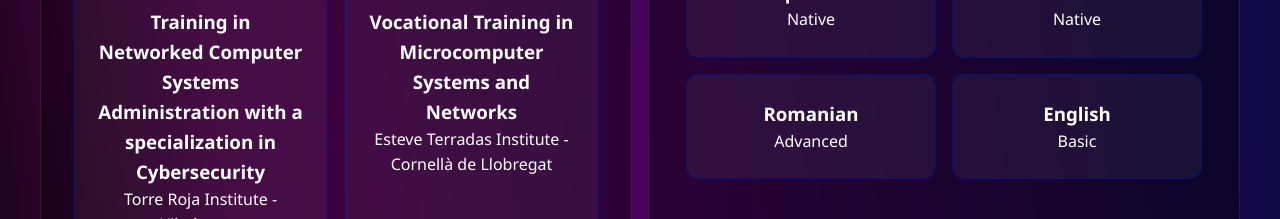
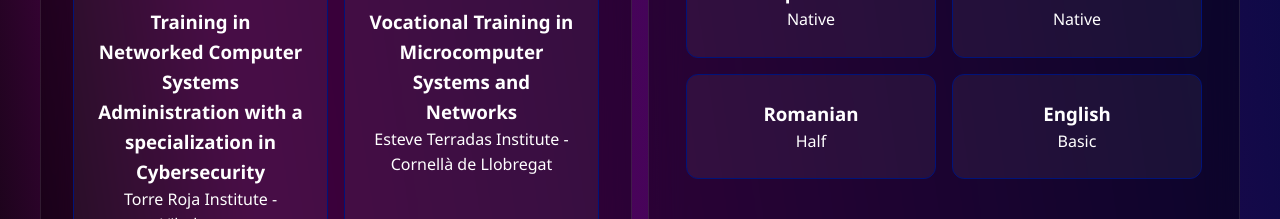
Before and after one commit to albatross5/Portfolio-Miki, a React (Vite) app: page / in a window 1280 px wide. Shown: the part 3232-3451 px from the top of the page. Built offline with nearby package versions, Linux system fonts and the light colour scheme.

Commit message:
Avanzado - Medio

```diff
--- a/src/pages/Home/Home.jsx
+++ b/src/pages/Home/Home.jsx
@@ -119,7 +119,7 @@
                 },
                 {
                     course: t("language_rom"),
-                    center: t("language_advanced"),
+                    center: t("language_mid"),
                 },
                 {
                     course: t("language_eng"),
--- a/src/translations/catalan.js
+++ b/src/translations/catalan.js
@@ -99,7 +99,7 @@
     language_eng: "Anglès",
 
     language_native: "Natiu",
-    language_advanced: "Avançat",
+    language_mid: "Mitjà",
     language_basic: "Bàsic",
 
     contactme_title: "Contacta amb mi!",
--- a/src/translations/english.js
+++ b/src/translations/english.js
@@ -99,7 +99,7 @@
 
     //LVL
     language_native: "Native",
-    language_advanced: "Advanced",
+    language_mid: "Half",
     language_basic: "Basic",
 
     //Contact Me
--- a/src/translations/romanian.js
+++ b/src/translations/romanian.js
@@ -109,7 +109,7 @@
 
     //LVL
     language_native: "Natîvă",
-    language_advanced: "Avansată",
+    language_mid: "Jumătate",
     language_basic: "Bazică",
 
     //Contactează-mă
--- a/src/translations/spanish.js
+++ b/src/translations/spanish.js
@@ -108,7 +108,7 @@
 
     //LVL
     language_native: "Nativo",
-    language_advanced: "Avanzado",
+    language_mid: "Medio",
     language_basic: "Basico",
 
     //Contacta conmigo
```
